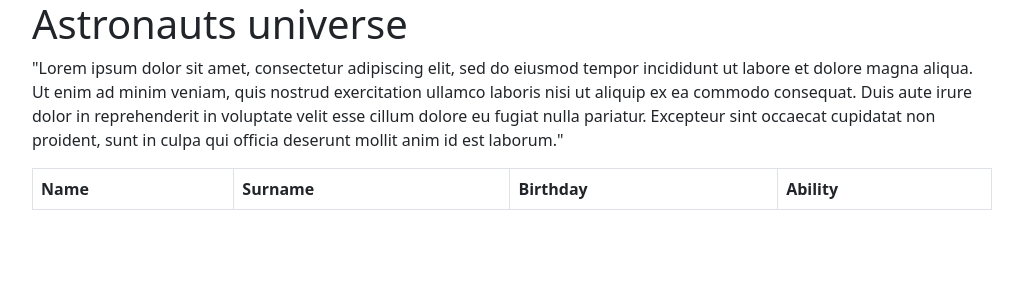
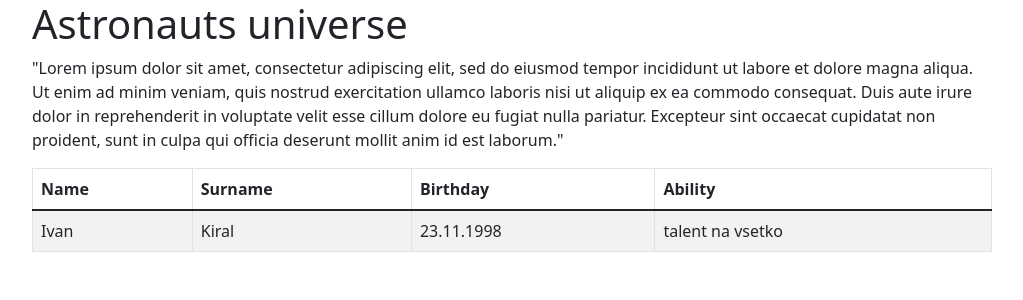
Before and after one commit to IvanKiral/astronauts-client, a React (Create React App) app: page / in a window 1280 px wide. Shown: the top 300 px of the page, without its empty margins (128-1151 px from the left). Built offline with nearby package versions, Linux system fonts and the light colour scheme.

Commit message:
Add EditorItemComponent

```diff
--- a/src/components/AstronautsEditor.tsx
+++ b/src/components/AstronautsEditor.tsx
@@ -1,5 +1,6 @@
 import React from 'react'
 import Table from 'react-bootstrap/Table'
+import {EditorItem} from "./EditorItem";
 
 export const Editor: React.FC = () => {
 
@@ -12,5 +13,8 @@ export const Editor: React.FC = () => {
                 <th>Ability</th>
             </tr>
         </thead>
+        <tbody>
+            <EditorItem/>
+        </tbody>
     </Table>)
 }
--- /dev/null
+++ b/src/components/EditorItem.tsx
@@ -0,0 +1,11 @@
+import React from "react";
+
+
+export const EditorItem: React.FC = () => {
+    return (<tr>
+        <td>Ivan</td>
+        <td>Kiral</td>
+        <td>23.11.1998</td>
+        <td>talent na vsetko</td>
+    </tr>)
+}
```
